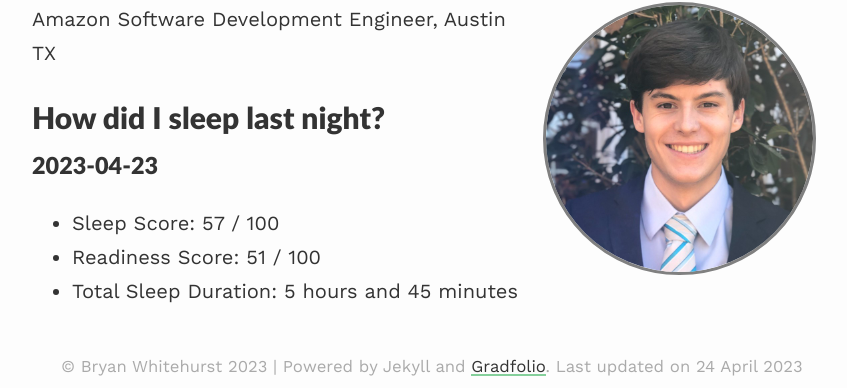
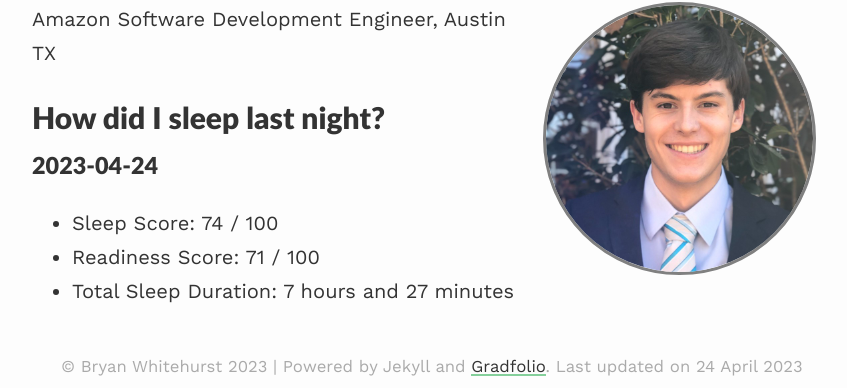
Before and after one commit to BryanWhitehurst/bryanwhitehurst.github.io, a Jekyll site: the page built from index.md, in a window 1280 px wide. Shown: the part 190-578 px from the top of the page, without its empty margins (208-1055 px from the left). Built offline with Jekyll 4.4.1, drawn with Linux system fonts in a browser that asks for light colours; nearby versions of some CDN libraries.

Commit message:
daily oura update

```diff
--- a/index.md
+++ b/index.md
@@ -10,7 +10,7 @@ published: true
 Amazon Software Development Engineer, Austin TX
 
 # How did I sleep last night?
-### 2023-04-23
-- Sleep Score: 57 / 100
-- Readiness Score: 51 / 100
-- Total Sleep Duration: 5 hours and 45 minutes
+### 2023-04-24
+- Sleep Score: 74 / 100
+- Readiness Score: 71 / 100
+- Total Sleep Duration: 7 hours and 27 minutes
```
